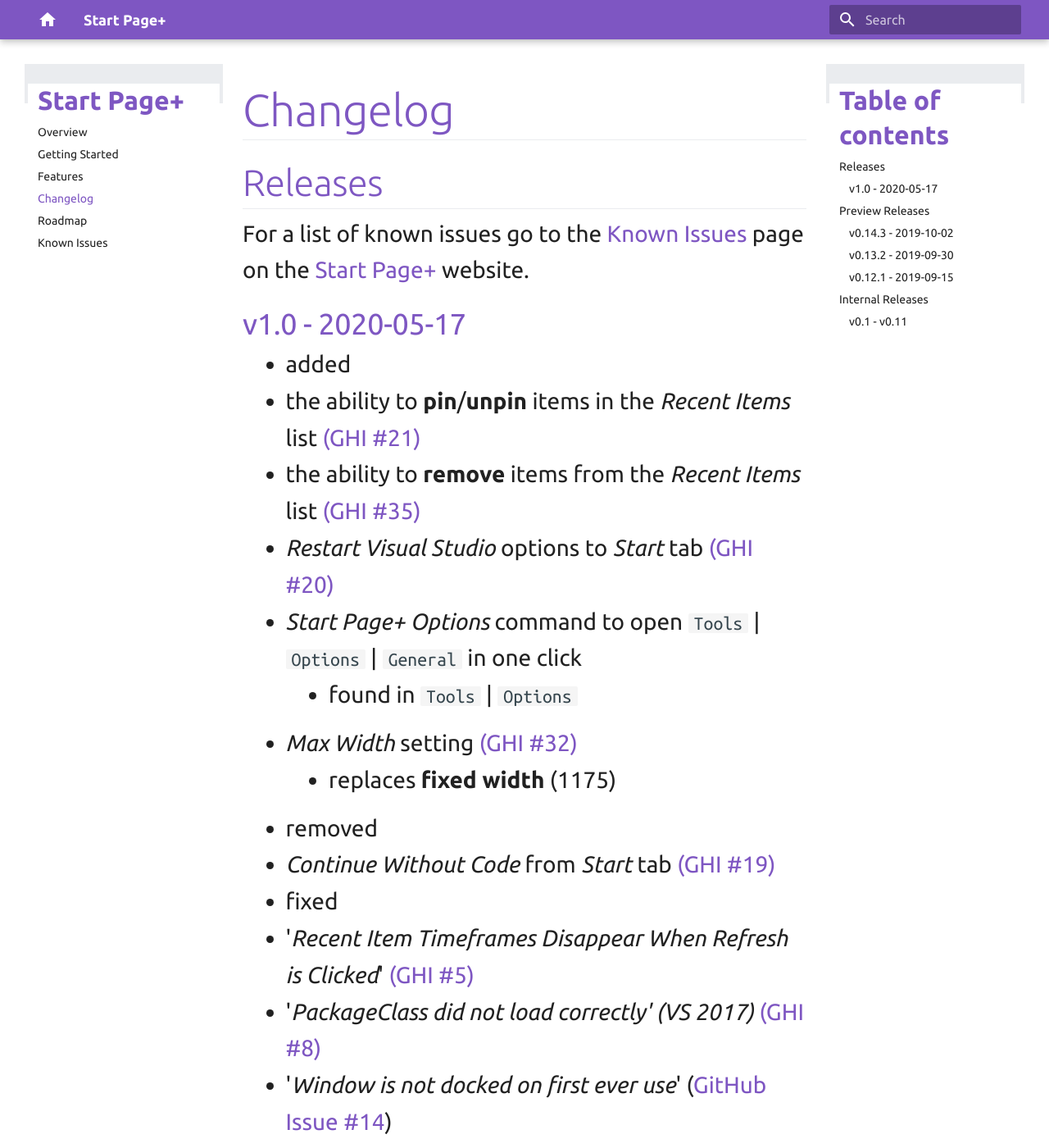
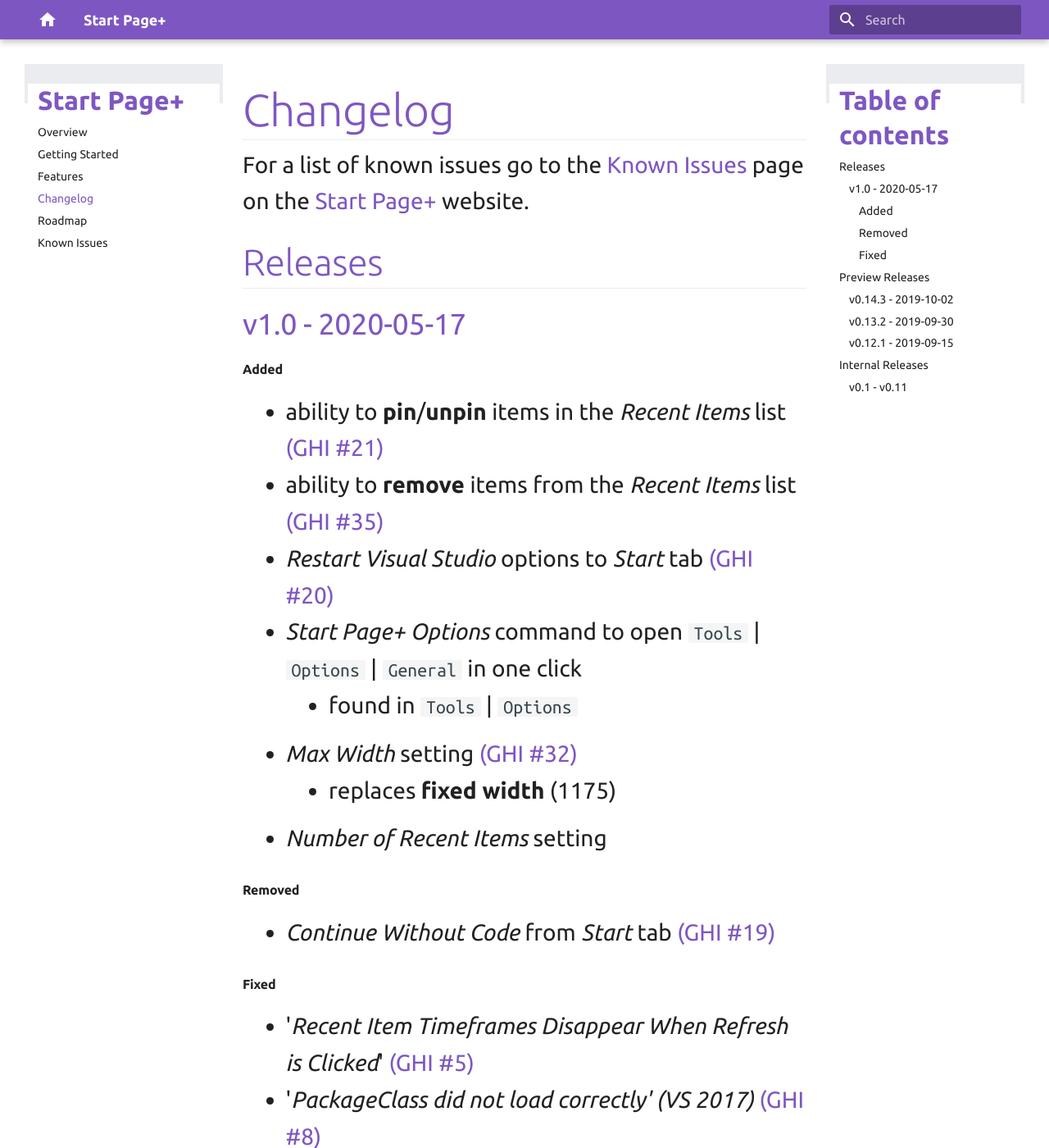
Before and after one commit to luminous-software/start-page-plus, an MkDocs documentation site: the page built from docs-source/changelog.md, in a window 1280 px wide and 1400 px high. Shown: the whole window at 82% size. Built offline with MkDocs 1.6.1 and Material for MkDocs 9.7.7, drawn with Linux system fonts in a browser that asks for light colours; old or Windows-style settings are respelled for this version of MkDocs.

Commit message:
Update documentation source files

```diff
--- a/docs-source/changelog.md
+++ b/docs-source/changelog.md
@@ -1,24 +1,25 @@
-## Releases
-
 For a list of known issues go to the [Known Issues][known-issues-url]
 page on the [Start Page+][start-page-plus-url] website.
 
 [start-page-plus-url]: https://luminous-software.solutions/start-page-plus
 [known-issues-url]: https://luminous-software.solutions/start-page-plus/known-issues
 
+## Releases
+
 ### v1.0 - 2020-05-17
 
-- added
-  - the ability to **pin**/**unpin** items in the *Recent Items* list [(GHI #21)][github-issue-21]
-  - the ability to **remove** items from the *Recent Items* list [(GHI #35)][github-issue-35]
+#### Added
+  - ability to **pin**/**unpin** items in the *Recent Items* list [(GHI #21)][github-issue-21]
+  - ability to **remove** items from the *Recent Items* list [(GHI #35)][github-issue-35]
   - *Restart Visual Studio* options to *Start* tab [(GHI #20)][github-issue-20]
   - *Start Page+ Options* command to open `Tools` | `Options` | `General` in one click
     - found in `Tools` | `Options`
   - *Max Width* setting [(GHI #32)][github-issue-32]
     - replaces **fixed width** (1175)
-- removed
+  - *Number of Recent Items* setting
+#### Removed
   - *Continue Without Code* from *Start* tab [(GHI #19)][github-issue-19]
-- fixed
+#### Fixed
   - '*Recent Item Timeframes Disappear When Refresh is Clicked*' [(GHI #5)][github-issue-5]
   - '*PackageClass did not load correctly' (VS 2017)* [(GHI #8)][github-issue-8]
   - '*Window is not docked on first ever use*' ([GitHub Issue #14][github-issue-14])
```
Also changed, not shown: docs-source/known-issues.md (+1 -0 lines).
